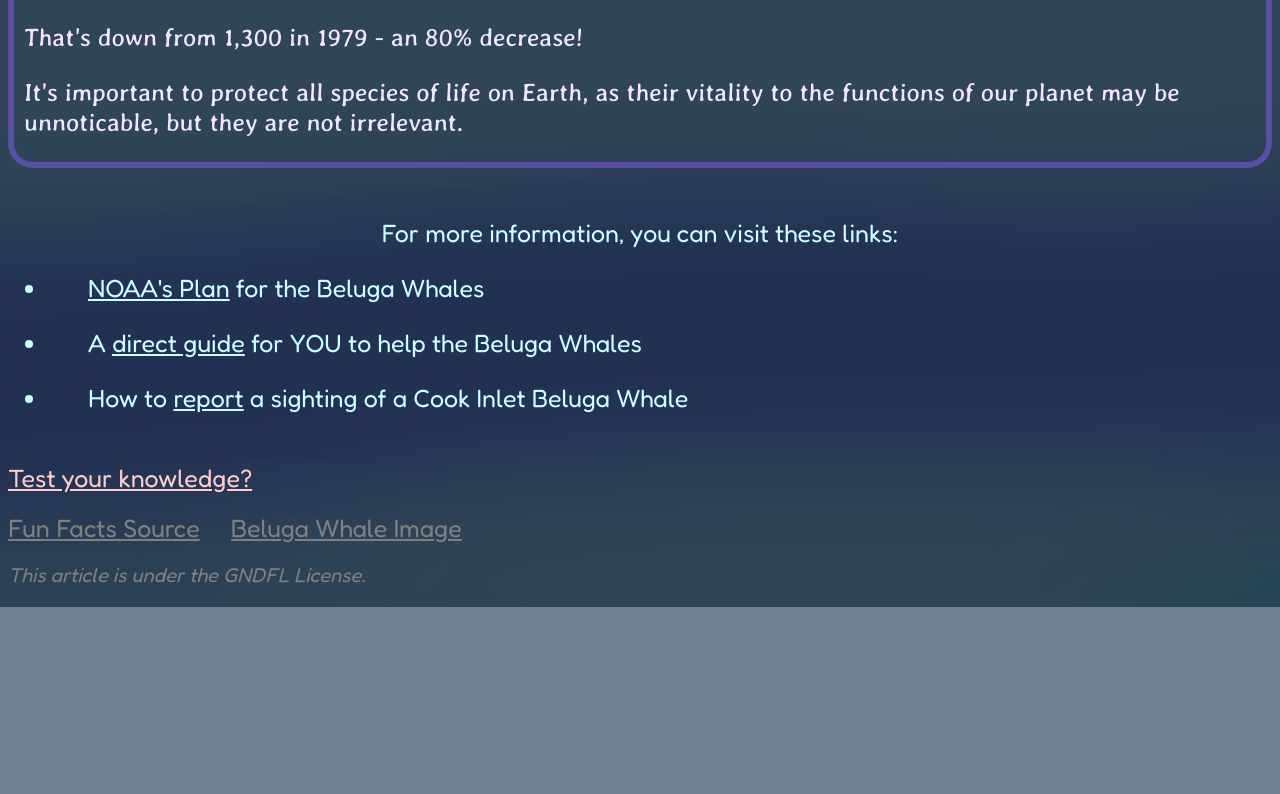
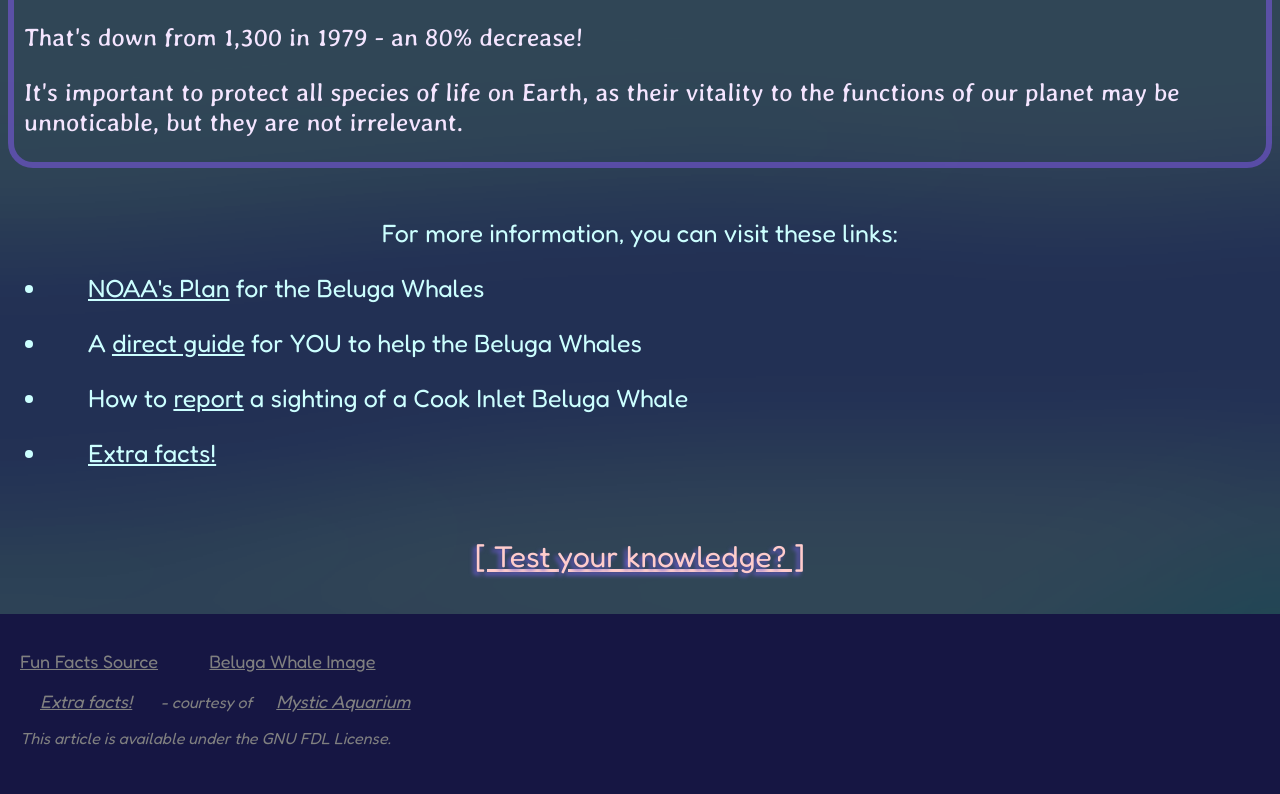
Before and after one commit to Serowi913/Serowi913.github.io, a plain HTML site: page index.html in a window 1280 px wide. Shown: the part 1546-2340 px from the top of the page. Before the commit the page ends 2153 px from the top, so only its background shows below. Drawn offline with Linux system fonts and the light colour scheme.

Commit message:
Added music other smaller things

```diff
--- a/css/game.css
+++ b/css/game.css
@@ -19,9 +19,15 @@
 }
 
 body {
-    background-image: url('../img/background.png');
+    background-image: url('../img/game_beluga_whale_bg.jfif');
     background-size: cover;
     font-family: Fredoka;
+}
+
+h1:hover {
+    background-color: transparent;
+    color: white;
+    font-style: italic;
 }
 
 #title {
--- a/css/index.css
+++ b/css/index.css
@@ -36,6 +36,12 @@ h1 {
     border-color:rgb(32, 27, 100);
     border-width: 2mm;
     border-radius: 15px;
+}
+
+h1:hover {
+    background-color: transparent;
+    color: white;
+    font-style: italic;
 }
 
 #caption {
@@ -129,17 +135,46 @@ h1 {
     color: rgb(204, 255, 255);
 }
 
+#game_page_link {
+    text-align: center;
+    padding: 20px 0px 40px 0px;
+}
+
+#game_page_link a {
+    color: rgb(255, 204, 204);
+    font-size: 30px;
+    text-shadow: -3px 3px 4px slateblue;
+}
+
+#game_page_link a:hover {
+
+    opacity: 0.5;
+}
+
 #source {
-    margin-top: 20px;
+    position: absolute;
+    left: 0;
+    bottom: 1000000;
+    width: 100%;
+    background-color: rgb(22, 22, 67);
+    color: white;
+}
+
+#source footer {
+    padding-top: 30px;
+    padding-bottom: 30px;
+}
+
+#source a {
+    color: grey;
+    margin-right: 25px;
+    font-size: 18px;
+    padding-left: 20px;
 }
 
 #source p {
-    font-size: 20px;
+    font-size: 16px;
     font-style: italic;
     color: grey;
+    padding-left: 20px;
 }
-
-.sources {
-    color: grey;
-    margin-right: 25px;
-}
--- a/index.html
+++ b/index.html
@@ -67,20 +67,27 @@
                     <li>
                         <p>How to <a class="extra_links_a" href="https://www.cookinletbelugas.com/cibw-sightings" target="_blank">report</a> a sighting of a Cook Inlet Beluga Whale</p>
                     </li>
+                    <li>
+                        <a class="extra_links_a" href="./misc/beluga_facts_sheet.pdf" target="_blank">Extra facts!</a>
+                    </li>
                 </ul>
             </div>
         </div>
 
-        <a id="game_page_link" style="color:rgb(255, 204, 204);" href="game.html" onclick="gameLinkClicked()">Test your knowledge?</a>
+        <div id="game_page_link">
+            <a href="game.html" onclick="gameLinkClicked()">[  Test your knowledge?  ]</a>
+        </div>
 
         <div id="source">
+            <footer>
+                <a href="https://easyscienceforkids.com/beluga-whale/#:~:text=1%20Beluga%20whales%20are%20gray%20or%20brown%20when,Beluga%20whales%20are%20very%20social.%20...%20More%20items" target="_blank">Fun Facts Source</a>
 
-            <a class="sources" href="https://easyscienceforkids.com/beluga-whale/#:~:text=1%20Beluga%20whales%20are%20gray%20or%20brown%20when,Beluga%20whales%20are%20very%20social.%20...%20More%20items" target="_blank">Fun Facts Source</a>
+                <a href="https://pixabay.com/photos/white-dolphin-mammal-dolphin-1057362/" target="_blank">Beluga Whale Image</a>
 
-            <a class="sources" href="https://pixabay.com/photos/white-dolphin-mammal-dolphin-1057362/" target="_blank">Beluga Whale Image</a>
+                <p><a href="./misc/beluga_facts_sheet.pdf" target="_blank">Extra facts!</a> - courtesy of <a target="_blank" href="https://www.mysticaquarium.org/animals-and-exhibits/our-animals/beluga-whales/">Mystic Aquarium</a></p>
 
-            <p>This article is under the GNDFL License.</p>
-
+                <p>This article is available under the GNU FDL License.</p>
+            </footer>
         </div>
 
 
```
Also changed, not shown: js/game.js (+14 -0 lines), 4 other files.
